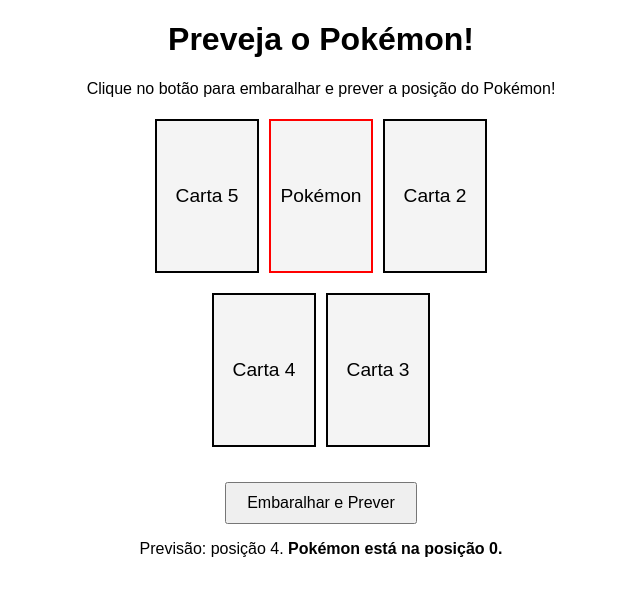
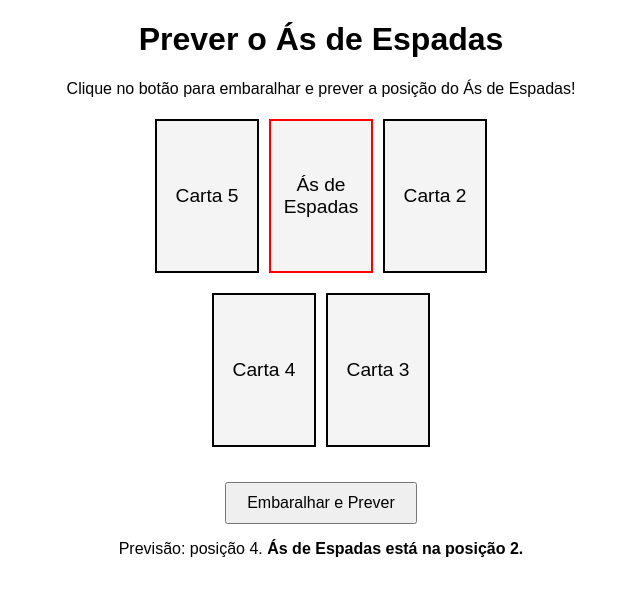
Before and after one commit to brunocmc2012/findPoker, a plain HTML site: page index.html in a window 1280 px wide. Both pictures are taken after a click on the button "Embaralhar e Prever". Shown: the whole page, without its empty margins (319-959 px from the left). Drawn offline with Linux system fonts and the light colour scheme.

Commit message:
Update index.html
utf- sem BOM

```diff
--- a/index.html
+++ b/index.html
@@ -3,7 +3,7 @@
 <head>
     <meta charset="UTF-8">
     <meta name="viewport" content="width=device-width, initial-scale=1.0">
-    <title>Previsão do Pokémon!</title>
+    <title>Previsão do Ás de Espadas</title>
     <style>
         body {
             font-family: Arial, sans-serif;
@@ -39,8 +39,8 @@
     </style>
 </head>
 <body>
-    <h1>Preveja o Pokémon!</h1>
-    <p>Clique no botão para embaralhar e prever a posição do Pokémon!</p>
+    <h1>Prever o Ás de Espadas</h1>
+    <p>Clique no botão para embaralhar e prever a posição do Ás de Espadas!</p>
     <div id="card-area">
         <div class="card-row" id="row-1">
             <div class="card hidden" data-pos="1">?</div>
@@ -55,7 +55,7 @@
     <button id="shuffle-btn">Embaralhar e Prever</button>
     <p id="prediction"></p>
     <script>
-        const cards = ["Pokémon", "Carta 2", "Carta 3", "Carta 4", "Carta 5"];
+        const cards = ["Ás de Espadas", "Carta 2", "Carta 3", "Carta 4", "Carta 5"];
         const cardElements = document.querySelectorAll(".card");
         const predictionElement = document.getElementById("prediction");
 
@@ -70,7 +70,7 @@
             cardElements.forEach((card, index) => {
                 card.textContent = shuffledCards[index];
                 card.classList.remove("hidden");
-                if (shuffledCards[index] === "Pokémon") {
+                if (shuffledCards[index] === "Ás de Espadas") {
                     card.style.borderColor = "red";
                 } else {
                     card.style.borderColor = "black";
@@ -80,7 +80,7 @@
             // Mostra a previsão e a posição real do Ás
             const acePosition = shuffledCards.indexOf("Ás de Espadas") + 1;
             predictionElement.innerHTML = `Previsão: posição ${predictedPosition}.
-                                           <strong>Pokémon está na posição ${acePosition}.</strong>`;
+                                           <strong>Ás de Espadas está na posição ${acePosition}.</strong>`;
         }
 
         document.getElementById("shuffle-btn").addEventListener("click", shuffleAndPredict);
```
